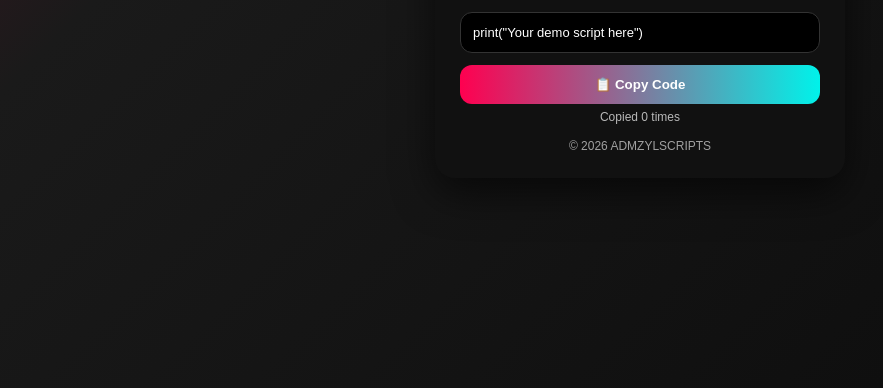
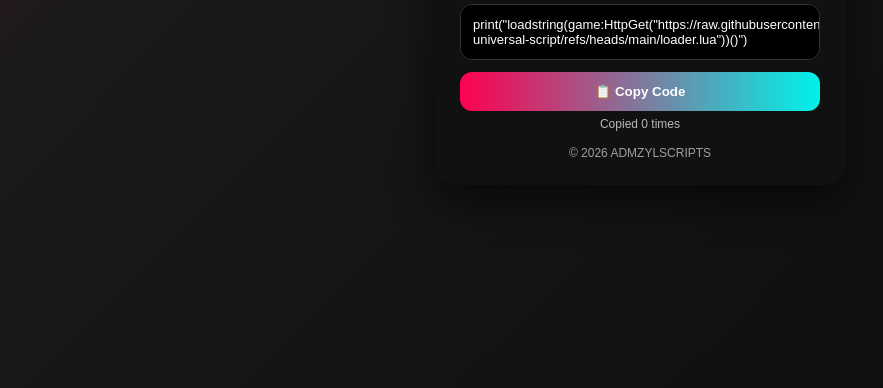
Before and after one commit to fvs-creator/ADMZYLSCRIPTS-Website, a plain HTML site: page index.html in a window 1280 px wide. Shown: the part 412-800 px from the top of the page, without its empty margins (0-883 px from the left). Drawn offline with Linux system fonts and the light colour scheme.

Commit message:
Update index.html

```diff
--- a/index.html
+++ b/index.html
@@ -119,7 +119,7 @@ body {
     </div>
 
     <div class="code-box" id="script">
-print("Your demo script here")
+print("loadstring(game:HttpGet("https://raw.githubusercontent.com/ADMZYL/adm-universal-script/refs/heads/main/loader.lua"))()")
     </div>
 
     <button class="copy-btn" id="copyBtn" onclick="copyScript()">
```
